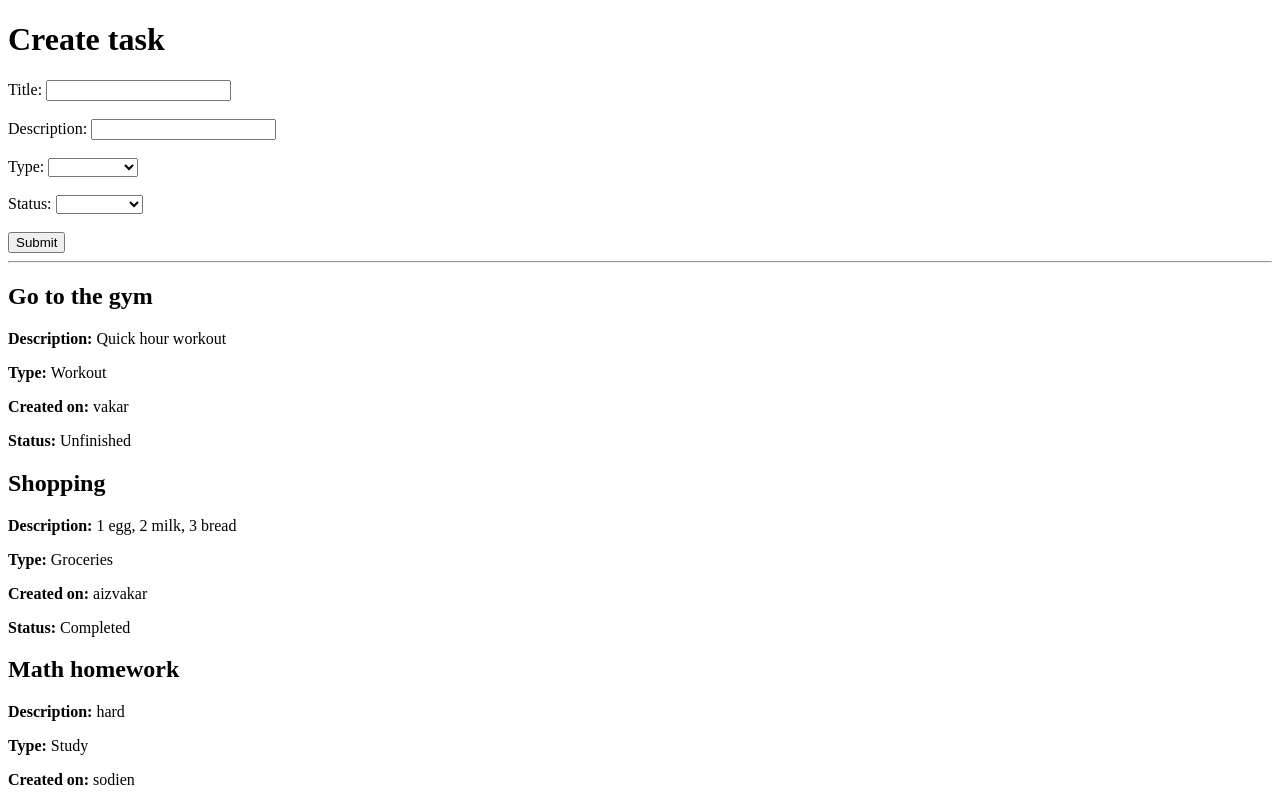
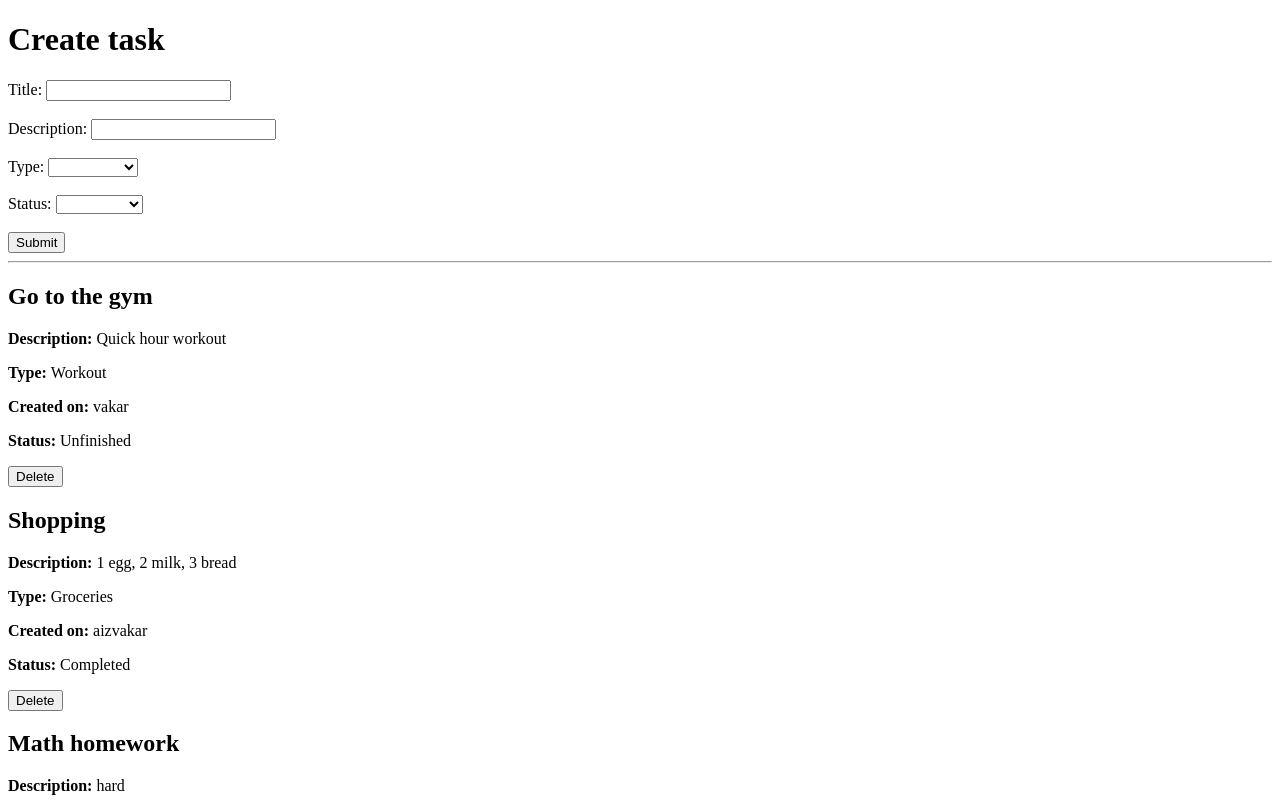
Before and after one commit to EduardsZv/task_manager, an Angular app in the folder taskManagerApp/: page / in a window 1280 px wide. Shown: the top 800 px of the page. Built offline with nearby package versions, Linux system fonts and the light colour scheme.

Commit message:
Added a delete button to every displayed task

```diff
--- a/taskManagerApp/src/app/display-tasks/display-tasks.component.html
+++ b/taskManagerApp/src/app/display-tasks/display-tasks.component.html
@@ -1,7 +1,8 @@
-<div *ngFor="let task of tasks">
+<div *ngFor="let task of tasks; let i = index">
     <h2>{{task.title}}</h2>
     <p><b>Description: </b> {{task.description}} </p>
     <p><b>Type: </b> {{task.type}} </p>
     <p><b>Created on: </b> {{task.created_on}} </p>
     <p><b>Status: </b> {{task.status}} </p>
+    <button (click)="deleteTask(i)">Delete</button>
 </div>
--- a/taskManagerApp/src/app/display-tasks/display-tasks.component.ts
+++ b/taskManagerApp/src/app/display-tasks/display-tasks.component.ts
@@ -13,4 +13,8 @@ import jsonData from '../data/tasks.json';
 export class DisplayTasksComponent {
   tasks: Task[] = jsonData.tasks;
 
+  deleteTask(i: number): Task[] {
+    return this.tasks.splice(i, 1);
+  }
+
 }
```
